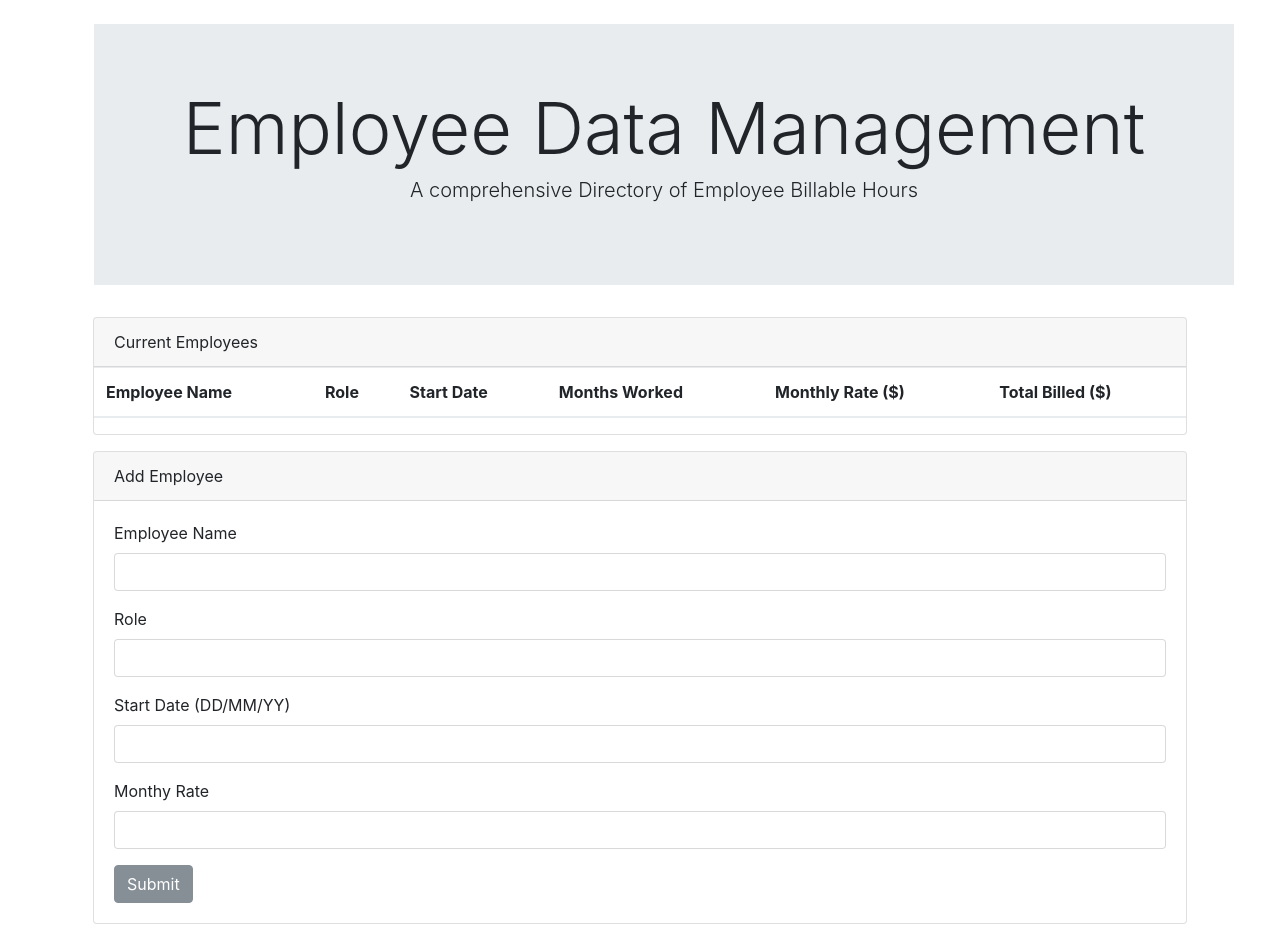
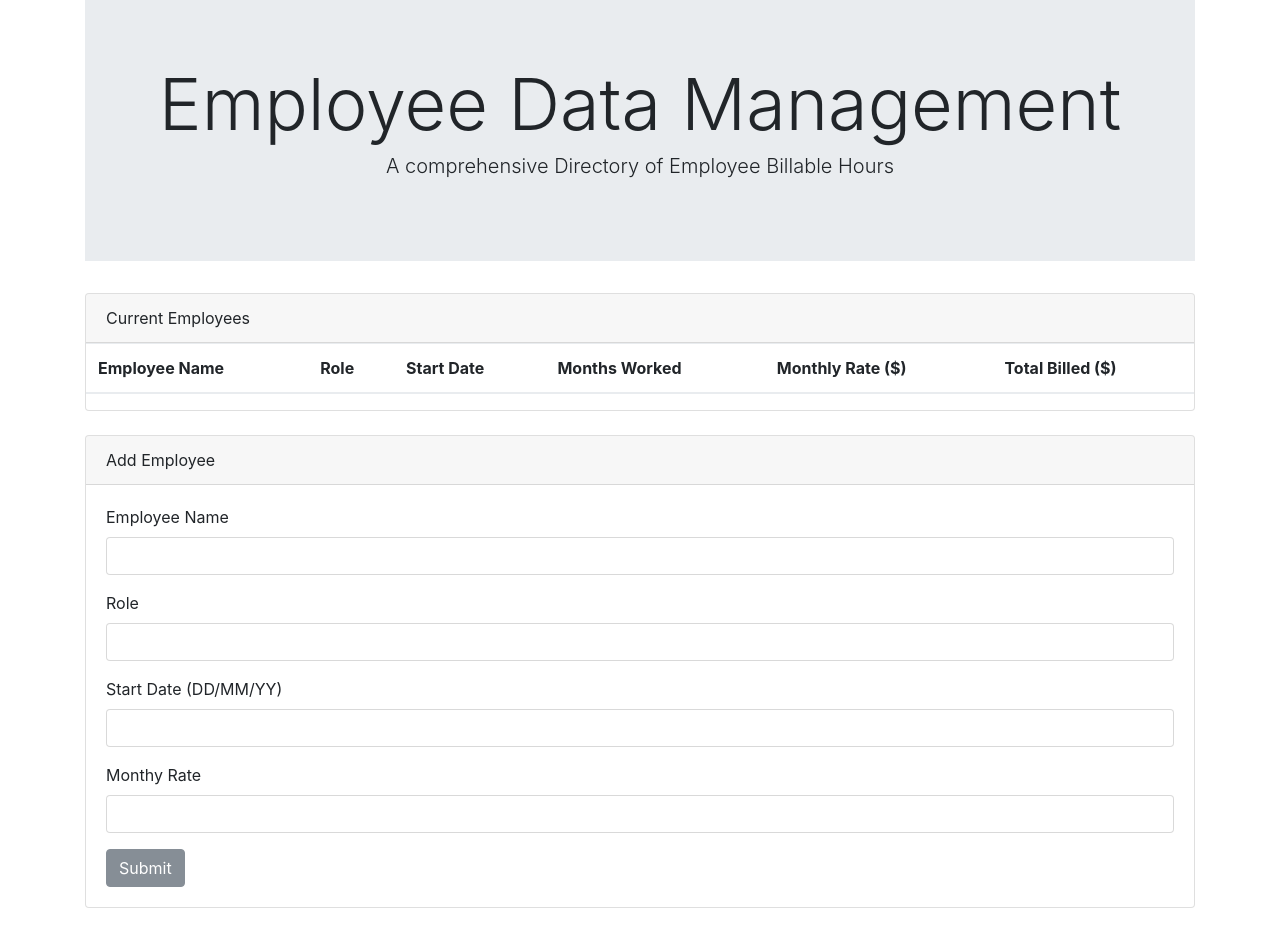
Before and after one commit to ovieh/EDM-Team2, a plain HTML site: page index.html in a window 1280 px wide. After the commit the page ends 908 px from the top, so only its background shows below. Drawn offline with nearby package versions, Linux system fonts and the light colour scheme.

Commit message:
fixed the marging.

```diff
--- a/index.html
+++ b/index.html
@@ -8,16 +8,18 @@
 <body>
 	<div class="container">
 		<div class="row">
-			<div class="jumbotron jumbotron-fluid col-md-12 m-4">
-				<div class="container">
-					<h1 class="display-3 text-center">Employee Data Management</h1>
-					<p class="lead text-center">A comprehensive Directory of Employee Billable Hours</p>
+			<div class="col-md-12">
+				<div class="jumbotron jumbotron-fluid md-4">
+					<div class="container">
+						<h1 class="display-3 text-center">Employee Data Management</h1>
+						<p class="lead text-center">A comprehensive Directory of Employee Billable Hours</p>
+					</div>
 				</div>
 			</div>
 		</div>
 		<div class="row">
-			<div class="col-md-12">
-				<div class="card m-2">
+			<div class="col-md-12 mb-4">
+				<div class="card">
 					<div class="card-header">
 						Current Employees
 					</div>
@@ -43,7 +45,7 @@
 		</div>
 		<div class="row">
 			<div class="col-md-12">
-				<div class="card m-2">
+				<div class="card">
 					<div class="card-header">
 						Add Employee
 					</div>
```
